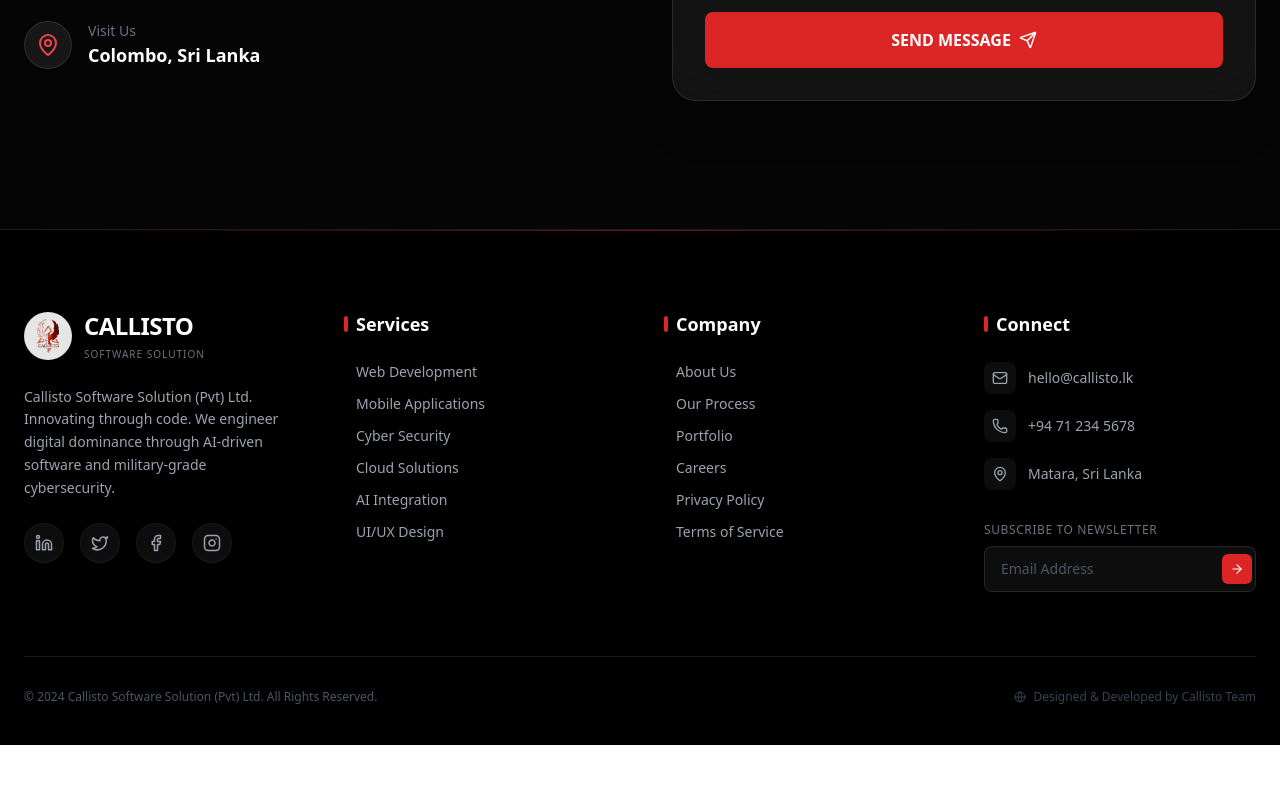
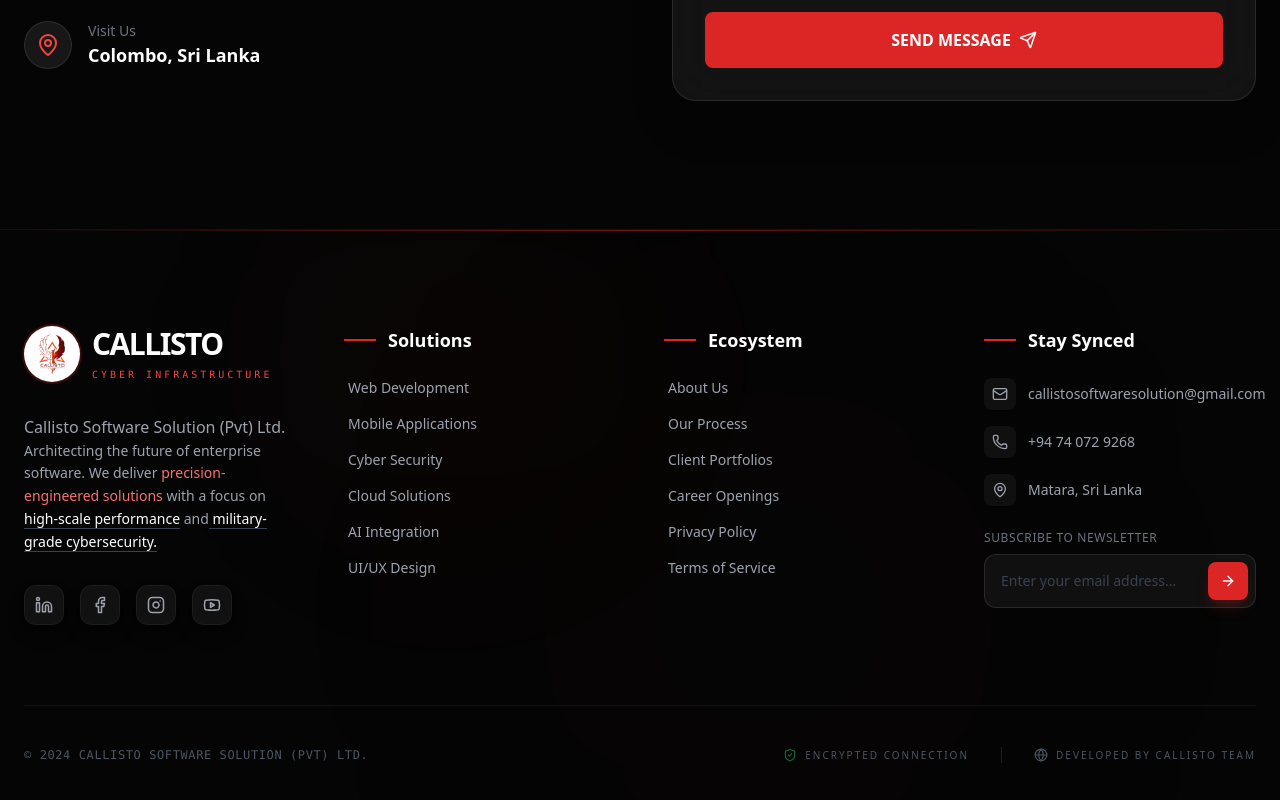
Before and after one commit to Hasalawa/callisto, a React (Vite) app: page / in a window 1280 px wide. Shown: the part 7646-8446 px from the top of the page. Before the commit the page ends 8391 px from the top, so only its background shows below. Built offline with nearby package versions, Linux system fonts and the light colour scheme.

Commit message:
Footer Designe issues change

```diff
--- a/src/components/Footer.jsx
+++ b/src/components/Footer.jsx
@@ -1,85 +1,167 @@
 import React from 'react';
-import { Facebook, Twitter, Instagram, Linkedin, Mail, Phone, MapPin, ArrowRight, Globe } from 'lucide-react';
+import { motion } from 'framer-motion';
+import { Facebook, Youtube, Instagram, Linkedin, Mail, Phone, MapPin, ArrowRight, Globe, ShieldCheck } from 'lucide-react';
 
 const Footer = () => {
+    const containerVariants = {
+        hidden: { opacity: 0, y: 50 },
+        visible: {
+            opacity: 1,
+            y: 0,
+            transition: { duration: 0.8, staggerChildren: 0.1 }
+        }
+    };
+
+    const itemVariants = {
+        hidden: { opacity: 0, y: 20 },
+        visible: { opacity: 1, y: 0 }
+    };
+
     return (
-    <footer className="bg-black pt-20 pb-10 border-t border-white/10 relative overflow-hidden">
-        {/* Top Decorative Line */}
-        <div className="absolute top-0 left-1/2 -translate-x-1/2 w-full h-[1px] bg-gradient-to-r from-transparent via-red-600 to-transparent opacity-50"></div>
+        <footer className="bg-[#050505] pt-24 pb-10 border-t border-white/5 relative overflow-hidden">
+            {/* Background Decorative Elements */}
+            <div className="absolute top-0 left-1/4 w-64 h-64 bg-red-600/5 rounded-full blur-[120px] pointer-events-none"></div>
+            <div className="absolute bottom-0 right-1/4 w-96 h-96 bg-red-900/5 rounded-full blur-[150px] pointer-events-none"></div>
 
-        <div className="max-w-7xl mx-auto px-6">
-            <div className="grid grid-cols-1 md:grid-cols-2 lg:grid-cols-4 gap-12 mb-16">
+            {/* Top Animated Line */}
+            <motion.div
+                initial={{ width: 0 }}
+                whileInView={{ width: '100%' }}
+                viewport={{ once: true }}
+                className="absolute top-0 left-0 h-[1px] bg-gradient-to-r from-transparent via-red-600 to-transparent opacity-50"
+            />
 
+            <div className="max-w-7xl mx-auto px-6 relative z-10">
+                <motion.div
+                    variants={containerVariants}
+                    initial="hidden"
+                    whileInView="visible"
+                    viewport={{ once: true }}
+                    className="grid grid-cols-1 md:grid-cols-2 lg:grid-cols-4 gap-12 mb-20"
+                >
                     {/* Column 1: Brand Info */}
-                <div className="space-y-6">
-                    <div className="flex items-center gap-3">
-                        <img src="/logo.png" alt="Callisto Logo" className="h-12 w-auto rounded-full opacity-90" />
+                    <motion.div variants={itemVariants} className="space-y-8">
+                        <div className="flex items-center gap-3 group cursor-pointer">
+                            {/* නව Animation එක සහිත Logo කොටස */}
+                            <motion.div
+                                whileHover={{
+                                    scale: 1.1,
+                                    filter: "drop-shadow(0 0 15px rgba(220, 38, 38, 0.8))"
+                                }}
+                                transition={{
+                                    type: "spring",
+                                    stiffness: 400,
+                                    damping: 10
+                                }}
+                                className="relative"
+                            >
+                                <img
+                                    src="/logo.png"
+                                    alt="Callisto Logo"
+                                    className="h-14 w-auto rounded-full ring-2 ring-red-600/20 group-hover:ring-red-600 transition-all duration-500"
+                                />
+                                {/* Logo එක පිටුපසින් එන සියුම් Pulse Effect එක */}
+                                <motion.div
+                                    animate={{
+                                        scale: [1, 1.2, 1],
+                                        opacity: [0.5, 0, 0.5]
+                                    }}
+                                    transition={{
+                                        duration: 2,
+                                        repeat: Infinity,
+                                        ease: "easeInOut"
+                                    }}
+                                    className="absolute inset-0 bg-red-600/20 rounded-full -z-10 group-hover:bg-red-600/40"
+                                />
+                            </motion.div>
+
                             <div className="leading-tight">
-                            <span className="block text-2xl font-bold text-white tracking-tight">CALLISTO</span>
-                            <span className="text-[10px] text-gray-500 uppercase tracking-widest">Software Solution</span>
-                        </div>
-                    </div>
-                    <p className="text-gray-400 text-sm leading-relaxed">
-                        Callisto Software Solution (Pvt) Ltd. <br/>
-                        Innovating through code. We engineer digital dominance through AI-driven software and military-grade cybersecurity.
-                    </p>
-                    <div className="flex gap-4">
-                        {/* Social Icons with Hover Effect */}
-                        {[Linkedin, Twitter, Facebook, Instagram].map((Icon, i) => (
-                            <a key={i} href="#" className="w-10 h-10 rounded-full bg-white/5 border border-white/5 flex items-center justify-center text-gray-400 hover:bg-red-600 hover:text-white hover:border-red-600 transition-all duration-300">
-                                <Icon size={18} />
-                            </a>
-                        ))}
+                                <span className="block text-3xl font-black text-white tracking-tighter">CALLISTO</span>
+                                <span className="text-[10px] text-red-500 font-mono uppercase tracking-[0.3em]">Cyber Infrastructure</span>
                             </div>
                         </div>
 
+                        <div className="max-w-md">
+                            <p className="text-gray-400 text-sm leading-relaxed" style={{ fontSize: "16px" }}>Callisto Software Solution (Pvt) Ltd.</p>
+                            <p className="text-gray-400 text-sm leading-relaxed" style={{ fontWeight: "300" }}>
+                                Architecting the future of enterprise software. We deliver
+                                <span className="text-red-400 font-medium"> precision-engineered solutions</span> with a focus on <span className="text-white border-b border-gray-700"> high-scale performance</span> and
+                                <span className="text-white border-b border-gray-700"> military-grade cybersecurity.</span>
+                            </p>
+                        </div>
+
+                        {/* Social Icons with Hover Effect */}
+                        <div className="flex gap-4">
+                            {[
+                                { Icon: Linkedin, link: "https://www.linkedin.com/company/callistosoftwaresolution/" },
+                                { Icon: Facebook, link: "https://www.facebook.com/CallistoSoftwareSolution" },
+                                { Icon: Instagram, link: "https://www.instagram.com/callisto_software_solution?igsh=c2ExbmpxZDl2dGZn" },
+                                { Icon: Youtube, link: "#" },
+                            ].map((item, i) => (
+                                <motion.a
+                                    key={i}
+                                    href={item.link}
+                                    target="_blank"
+                                    rel="noopener noreferrer"
+                                    whileHover={{ y: -5, scale: 1.1 }}
+                                    className="w-10 h-10 rounded-xl bg-white/5 border border-white/5 flex items-center justify-center text-gray-400 hover:bg-red-600 hover:text-white transition-all duration-300 shadow-lg shadow-black/50"
+                                >
+                                    <item.Icon size={18} />
+                                </motion.a>
+                            ))}
+                        </div>
+                    </motion.div>
+
                     {/* Column 2: Services */}
-                <div>
-                    <h3 className="text-white font-bold text-lg mb-6 flex items-center gap-2">
-                        <span className="w-1 h-4 bg-red-600 rounded-full"></span> Services
+                    <motion.div variants={itemVariants}>
+                        <h3 className="text-white font-bold text-lg mb-6 flex items-center gap-3">
+                            <span className="w-8 h-[2px] bg-red-600"></span>
+                            Solutions
                         </h3>
-                    <ul className="space-y-3">
+                        <ul className="space-y-4">
                             {['Web Development', 'Mobile Applications', 'Cyber Security', 'Cloud Solutions', 'AI Integration', 'UI/UX Design'].map((item) => (
                                 <li key={item}>
-                                <a href="#" className="text-gray-400 hover:text-white hover:pl-2 transition-all duration-300 text-sm flex items-center gap-2 group">
-                                    <span className="w-1 h-1 bg-red-600 rounded-full opacity-0 group-hover:opacity-100 transition-opacity"></span>
+                                    <a href="#" className="text-gray-400 hover:text-red-500 transition-all duration-300 text-sm flex items-center gap-2 group">
+                                        <ArrowRight size={12} className="opacity-0 -ml-4 group-hover:opacity-100 group-hover:ml-0 transition-all" />
                                         {item}
                                     </a>
                                 </li>
                             ))}
                         </ul>
-                </div>
+                    </motion.div>
 
                     {/* Column 3: Quick Links */}
-                <div>
-                    <h3 className="text-white font-bold text-lg mb-6 flex items-center gap-2">
-                        <span className="w-1 h-4 bg-red-600 rounded-full"></span> Company
+                    <motion.div variants={itemVariants}>
+                        <h3 className="text-white font-bold text-lg mb-6 flex items-center gap-3">
+                            <span className="w-8 h-[2px] bg-red-600"></span>
+                            Ecosystem
                         </h3>
-                    <ul className="space-y-3">
-                        {['About Us', 'Our Process', 'Portfolio', 'Careers', 'Privacy Policy', 'Terms of Service'].map((item) => (
+                        <ul className="space-y-4">
+                            {['About Us', 'Our Process', 'Client Portfolios', 'Career Openings', 'Privacy Policy', 'Terms of Service'].map((item) => (
                                 <li key={item}>
-                                <a href="#" className="text-gray-400 hover:text-white hover:pl-2 transition-all duration-300 text-sm flex items-center gap-2 group">
-                                    <span className="w-1 h-1 bg-red-600 rounded-full opacity-0 group-hover:opacity-100 transition-opacity"></span>
+                                    <a href="#" className="text-gray-400 hover:text-red-500 transition-all duration-300 text-sm flex items-center gap-2 group">
+                                        <ArrowRight size={12} className="opacity-0 -ml-4 group-hover:opacity-100 group-hover:ml-0 transition-all" />
                                         {item}
                                     </a>
                                 </li>
                             ))}
                         </ul>
-                </div>
+                    </motion.div>
 
                     {/* Column 4: Contact & Newsletter */}
-                <div>
-                    <h3 className="text-white font-bold text-lg mb-6 flex items-center gap-2">
-                        <span className="w-1 h-4 bg-red-600 rounded-full"></span> Connect
+                    <motion.div variants={itemVariants} className="space-y-6">
+                        <h3 className="text-white font-bold text-lg mb-2 flex items-center gap-3">
+                            <span className="w-8 h-[2px] bg-red-600"></span>
+                            Stay Synced
                         </h3>
                         <div className="space-y-4 mb-8">
                             <a href="mailto:hello@callisto.lk" className="flex items-center gap-3 text-gray-400 hover:text-red-500 transition-colors group">
                                 <div className="p-2 bg-white/5 rounded-lg group-hover:bg-red-600/10"><Mail size={16} /></div>
-                            <span className="text-sm">hello@callisto.lk</span>
+                                <span className="text-sm">callistosoftwaresolution@gmail.com</span>
                             </a>
                             <a href="tel:+94712345678" className="flex items-center gap-3 text-gray-400 hover:text-red-500 transition-colors group">
                                 <div className="p-2 bg-white/5 rounded-lg group-hover:bg-red-600/10"><Phone size={16} /></div>
-                            <span className="text-sm">+94 71 234 5678</span>
+                                <span className="text-sm">+94 74 072 9268</span>
                             </a>
                             <div className="flex items-center gap-3 text-gray-400 group">
                                 <div className="p-2 bg-white/5 rounded-lg group-hover:bg-red-600/10"><MapPin size={16} /></div>
@@ -90,30 +172,47 @@
                         {/* Newsletter Input */}
                         <div>
                             <p className="text-xs text-gray-500 mb-2 uppercase tracking-wider">Subscribe to Newsletter</p>
-                        <div className="relative">
+                            <div className="relative group">
                                 <input
                                     type="email"
-                                placeholder="Email Address"
-                                className="w-full bg-white/5 border border-white/10 rounded-lg pl-4 pr-10 py-3 text-sm text-white focus:outline-none focus:border-red-600 transition-colors placeholder:text-gray-600"
+                                    placeholder="Enter your email address..."
+                                    className="w-full bg-white/5 border border-white/10 rounded-xl pl-4 pr-10 py-4 text-sm text-white focus:outline-none focus:border-red-600/50 transition-colors focus:ring-1 focus:ring-red-600/20 placeholder:text-gray-700"
                                 />
-                            <button className="absolute right-1 top-1/2 -translate-y-1/2 p-2 bg-red-600 rounded-md text-white hover:bg-red-700 transition-colors">
-                                <ArrowRight size={14} />
-                            </button>
+                                <motion.button
+                                    whileTap={{ scale: 0.9 }}
+                                    className="absolute right-2 top-2 bottom-2 px-3 bg-red-600 rounded-lg text-white hover:bg-red-700 transition-colors shadow-lg shadow-red-600/20"
+                                >
+                                    <ArrowRight size={16} />
+                                </motion.button>
                             </div>
                         </div>
+                    </motion.div>
+                </motion.div>
+
+                {/* Bottom Bar */}
+                <motion.div
+                    initial={{ opacity: 0 }}
+                    whileInView={{ opacity: 1 }}
+                    className="pt-10 border-t border-white/5 flex flex-col md:flex-row justify-between items-center gap-6"
+                >
+                    <div className="flex items-center gap-6">
+                        <p className="text-gray-600 text-[12px] font-mono tracking-wider">
+                            © 2024 CALLISTO SOFTWARE SOLUTION (PVT) LTD.
+                        </p>
+                    </div>
+
+                    <div className="flex items-center gap-8">
+                        <div className="flex items-center gap-2 text-gray-600 text-[10px] uppercase tracking-[0.2em]">
+                            <ShieldCheck size={14} className="text-green-500/50" />
+                            <span>Encrypted Connection</span>
+                        </div>
+                        <div className="h-4 w-[1px] bg-white/10 hidden md:block"></div>
+                        <div className="flex items-center gap-2 text-gray-600 text-[10px] uppercase tracking-[0.2em] group cursor-pointer hover:text-red-500 transition-colors">
+                            <Globe size={14} />
+                            <span>Developed by Callisto Team</span>
                         </div>
                     </div>
-
-            {/* Bottom Bar */}
-            <div className="border-t border-white/10 pt-8 flex flex-col md:flex-row justify-between items-center gap-4">
-                <p className="text-gray-600 text-xs">
-                    © 2024 Callisto Software Solution (Pvt) Ltd. All Rights Reserved.
-                </p>
-                <div className="flex items-center gap-2 text-gray-700 text-xs">
-                    <Globe size={12} />
-                    <span>Designed & Developed by Callisto Team</span>
-                </div>
-            </div>
+                </motion.div>
             </div>
         </footer>
     );
--- a/src/components/Navbar.jsx
+++ b/src/components/Navbar.jsx
@@ -11,7 +11,7 @@
                     onMouseEnter={() => setIsHovering(true)}
                     onMouseLeave={() => setIsHovering(false)}
                 >
-                    <img src="/logo.png" alt="Logo" className="h-10 w-auto rounded-full" />
+                    <img src="/logo.png" alt="Logo" className="h-12 w-auto rounded-full" />
                     <div className="hidden md:block">
                         <h1 className="font-bold text-lg tracking-tight leading-none text-white mb-1">CALLISTO</h1>
                         <p className="text-[9px] text-gray-400 tracking-[0.2em]">SOFTWARE SOLUTION (PVT) LTD</p>
```
Lines whose indentation alone changed are shown as unchanged.
